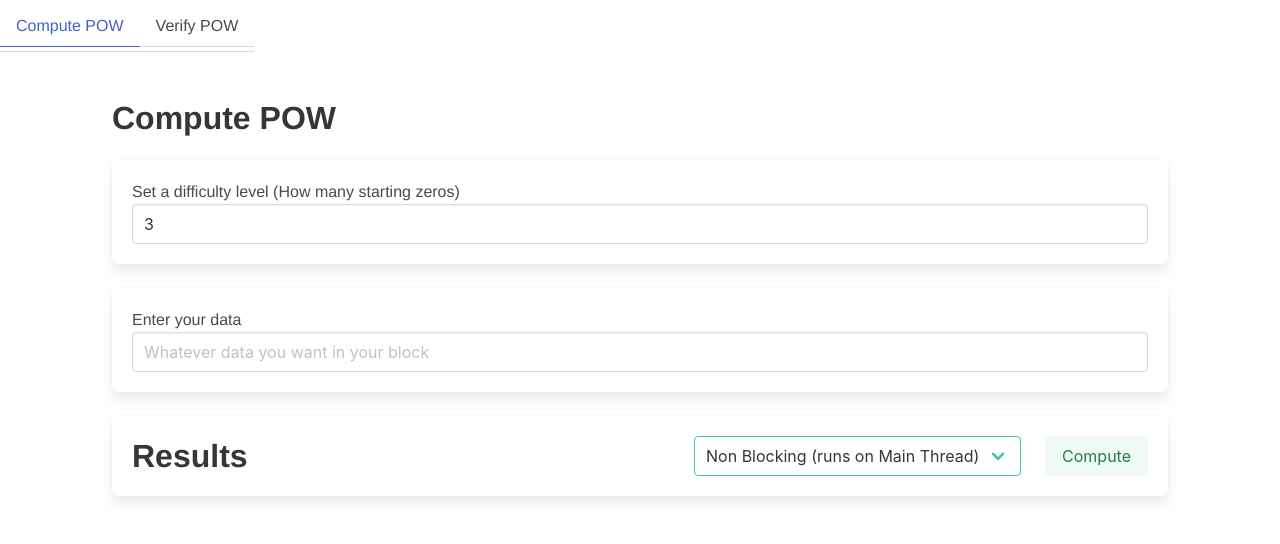
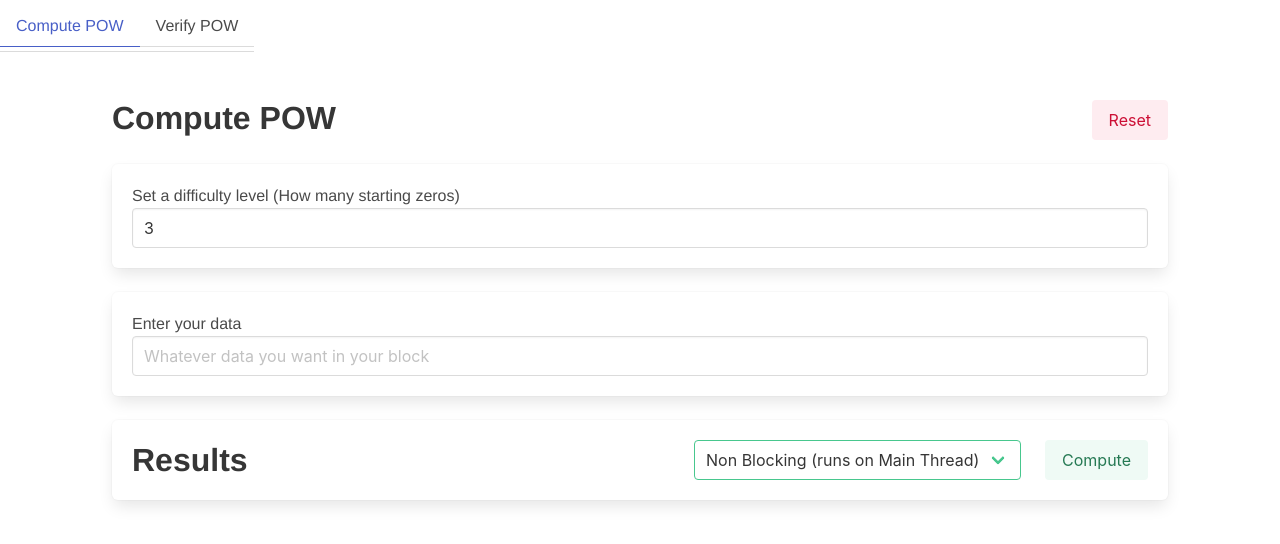
Before and after one commit to Enkel-Digital/blockchain-demo, a Vue app: page /#/pow in a window 1280 px wide. Shown: the top 544 px of the page. Built offline with nearby package versions, Linux system fonts and the light colour scheme.

Commit message:
Add reset component feature to ComputePOW.

```diff
--- a/src/components/ComputePOW.vue
+++ b/src/components/ComputePOW.vue
@@ -3,6 +3,12 @@
     <div class="columns is-multiline">
       <div class="column">
         <p class="title">Compute POW</p>
+      </div>
+
+      <div class="column is-narrow">
+        <button class="button is-light is-danger is-fullwidth" @click="reset">
+          Reset
+        </button>
       </div>
     </div>
 
@@ -95,6 +101,22 @@ import POW_NonBlockingMain from "./POW_NonBlockingMain.vue";
 import POW_NonBlockingWorker from "./POW_NonBlockingWorker.vue";
 import POW_Blocking from "./POW_Blocking.vue";
 
+// Move initial state into its own function to use when resetting component state.
+const initialState = () =>
+  ({
+    difficulty: 3,
+    blockData: "",
+
+    compute_type: "nb-main",
+    startCompute: undefined,
+  } as {
+    difficulty: number;
+    blockData: string;
+
+    compute_type: "nb-main" | "nb-worker" | "blocking";
+    startCompute?: boolean;
+  });
+
 export default defineComponent({
   name: "ComputePOW",
 
@@ -104,15 +126,7 @@ export default defineComponent({
     blocking: POW_Blocking,
   },
 
-  data() {
-    return {
-      difficulty: 3,
-      blockData: "",
-
-      compute_type: "nb-main",
-      startCompute: undefined,
-    };
-  },
+  data: initialState,
 
   watch: {
     compute_type() {
@@ -128,6 +142,10 @@ export default defineComponent({
       // so that users cannot modify the input while the POW is being computed.
       this.startCompute = true;
     },
+
+    reset() {
+      Object.assign(this.$data, initialState());
+    },
   },
 });
 </script>
```
